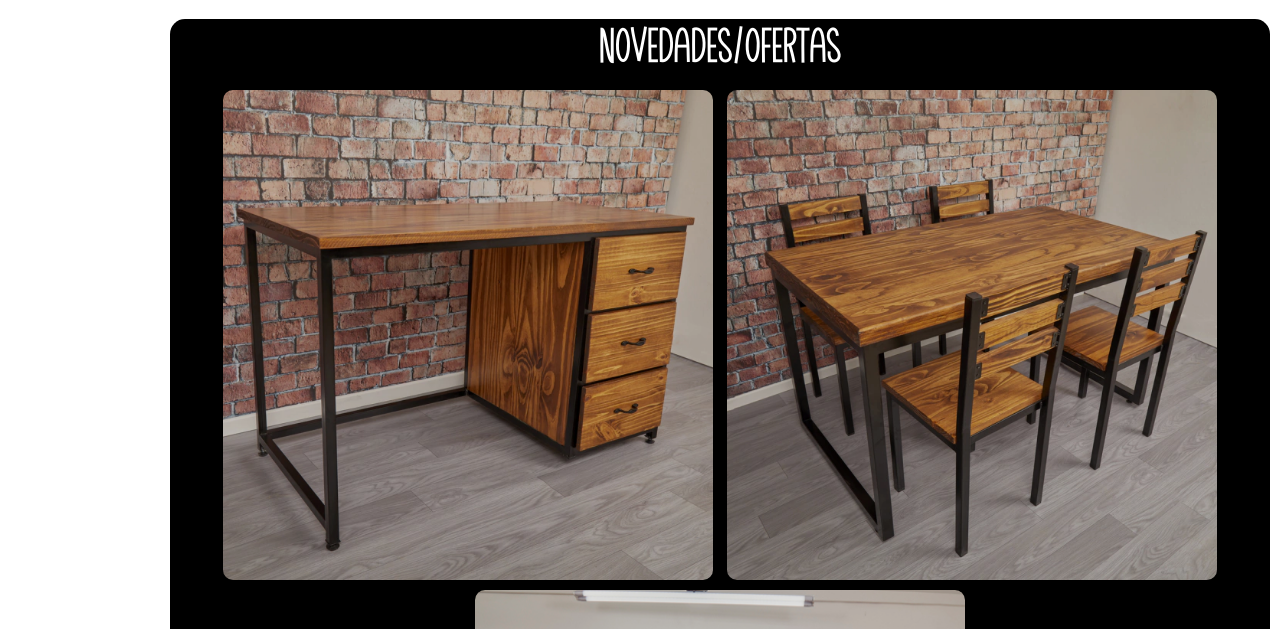
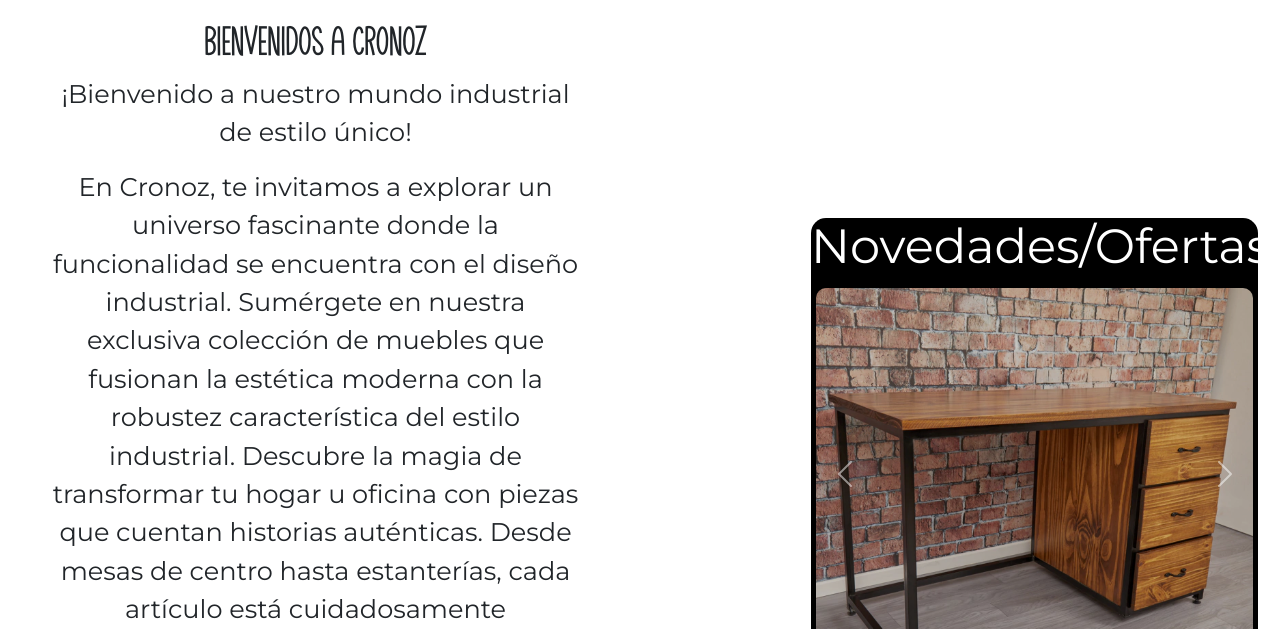
Before and after one commit to PabloFontana/mi-repositorio, a website: page index.html in a window 1280 px wide. Shown: the part 171-800 px from the top of the page. Drawn offline with nearby package versions, Linux system fonts and the light colour scheme.

Commit message:
mejorando el index

```diff
--- a/index.html
+++ b/index.html
@@ -42,20 +42,47 @@
 
     </header>
 
-    <div class="contenedorNovedades">
+    <div class="bloque-bienvenida">
+        <section class="marketing1">
+            <h1>Bienvenidos a Cronoz</h1>
+            <p>¡Bienvenido a nuestro mundo industrial de estilo único!</p>
+                <p>En Cronoz, te invitamos a explorar un universo fascinante donde la funcionalidad se encuentra con el diseño industrial.
+                Sumérgete en nuestra exclusiva colección de muebles que fusionan la estética moderna con la robustez característica
+                del estilo industrial.
+                Descubre la magia de transformar tu hogar u oficina con piezas que cuentan historias auténticas. Desde mesas de centro
+                hasta estanterías, cada artículo está cuidadosamente seleccionado para agregar un toque distintivo a tu espacio.
+                Explora, inspira y adquiere el encanto industrial para tu vida cotidiana. ¡Bienvenido a tu nuevo rincón de estilo!
+                </p>
+                <p>Cronoz - Donde el diseño industrial cobra vida.</p>
+        </section>
 
-        <h1 class="tituloNovedades titulo-3 ">Novedades/Ofertas</h1>
-        <!--estas 3 imaganees pertenecen a las novedades actuales-->
-        <a href="./productos.html#escritorio"><img src="./img/escritorio3cajones.png" class="NovedadesIMG" title="Escritorio con cajones"  alt="Esta es una imagen de un escritorio que se encuentra en novedades de la pagina"></a>
-        <a href="./productos.html#mesasilla"><img src="./img/combo-comedor4sillas.png" class="NovedadesIMG" title="Combo mesa + 4 sillas"  alt="Esta es una imagen de un combo comedor con sillas incluidas que se encuentra en novedades de la pagina"></a>
-        <a href="./productos.html#rack"><img src="./img/rack.jpg" class="NovedadesIMG" title="Rack para TV"  alt="Esta es una imagen de un rack que se encuentra en novedades de la pagina"></a>
+    <!--estas 3 imaganees pertenecen a las novedades actuales-->
+    <div id="carouselExample" class="carousel slide contenedorNovedades">
+        <div class="carousel-inner">
+            <h2  class="tituloNovedades titulo-3 ">Novedades/Ofertas</h2>
+            <div class="carousel-item active">
+            <a href="./productos.html#escritorio"><img src="./img/escritorio3cajones.png" class="d-block w-100 NovedadesIMG" alt="Esta es una imagen de un escritorio que se encuentra en novedades de la pagina" title="Escritorio con cajones" ></a>
+            </div>
+
+            <div class="carousel-item">
+                <a href="./productos.html#mesasilla"><img src="./img/combo-comedor4sillas.png" class="d-block w-100 NovedadesIMG" alt="Esta es una imagen de un combo comedor con sillas incluidas que se encuentra en novedades de la pagina" title="Combo mesa + 4 sillas"></a>
+            </div>
+
+            <div class="carousel-item">
+                <a href="./productos.html#rack"><img src="./img/rack.jpg" class="d-block w-100 NovedadesIMG" alt="Esta es una imagen de un rack que se encuentra en novedades de la pagina" title="Rack para TV"></a>
+            </div>
+
+        </div>
+        <button class="carousel-control-prev" type="button" data-bs-target="#carouselExample" data-bs-slide="prev">
+            <span class="carousel-control-prev-icon" aria-hidden="true"></span>
+            <span class="visually-hidden">Previous</span>
+        </button>
+        <button class="carousel-control-next" type="button" data-bs-target="#carouselExample" data-bs-slide="next">
+            <span class="carousel-control-next-icon" aria-hidden="true"></span>
+            <span class="visually-hidden">Next</span>
+        </button>
     </div>
-
-    <section class="marketing1">
-        <h3>¿Qué necesita tu hogar?</h3>
-        <p>Dale un nuevo aire con muebles de exquisito diseño y gran durabilidad</p>
-    </section>
-
+</div>
 
 
     <div class="Categorias">
@@ -116,6 +143,7 @@
     <section class="ProductoRedirec">
         <a href="./productos.html" class="TextRedirec1">VER TODOS LOS PRODUCTOS </a>
     </section>
+
 
 
 
--- a/scss/style.scss
+++ b/scss/style.scss
@@ -112,17 +112,36 @@
 }
 
 /* Seccion de index. */
+div.bloque-bienvenida{
+    display: grid;
+    grid-template-columns: repeat(2,1fr);
+    grid-template-rows: 1fr;
+    gap: 10px;
+    margin-top: 20px;
+    margin: 0 auto;
+    justify-content: center;
+    align-items: center;
+
+/* Pequeno cartel markeing */
+section.marketing1{
+    text-align: center;
+    font-size: $tamanio*1.6;
+    margin: 50px;
+
+}
 /*  Seccion de novedades de la pagina principal  */
-
 div.contenedorNovedades{
     background-color: black;
     text-align: center;
     border-radius: 15px;
     display: inline-block;
+    width: 70%;
     margin: 50px 10px 50px 170px;
-
-    h1.tituloNovedades{
+    position: relative;
+    justify-content: end;
+    h2.tituloNovedades{
         color: white;
+        text-align: center;
     }
 
     .NovedadesIMG{
@@ -133,16 +152,15 @@
         &:hover{
             opacity: 1;
         }
+
     }
+    button:hover{
+        background-color: rgba(210, 180, 140, 0);
+    }
+}
 }
 /* Final de seccion NOVEDADES */
 
-/* Pequeno cartel markeing */
-section.marketing1{
-    font-size: $tamanio*2.5;
-    margin: 50px;
-    text-align: center;
-}
 
 /* Categorias */
 div.Categorias{
@@ -217,6 +235,8 @@
 background-color: $color-primario;
 }
 }
+
+
 div.DestacadosTodo{
     text-align: center;
     font-weight: 600;
@@ -278,6 +298,7 @@
             }
     }
 }
+
 /* Fin seccion destacados */
 
 /* Seccion sobre los satinados */
@@ -506,7 +527,7 @@
 p.text-medida{
     font-size: 30px;
     text-align: center;
-    width: $ancho/2;
+    width: calc($ancho / 2);
     margin: 0 auto;
     padding: 20px;
     border-bottom: 1px solid black;
@@ -517,13 +538,14 @@
 ol.pasos-seguir{
     font-size: 25px;
     font-weight: 600;
+    gap: 10px;
+    width: calc($ancho / 2);
     height: 500px;
     padding: 30px;
     display: grid;
     grid-template-columns: 1fr;
     grid-template-rows: 1fr;
     gap: 10px;
-    width: $ancho/2;
     margin: 0 auto;
     margin-bottom: 70px;
     }
```
Also changed, not shown: css/style.css, 1 other file.
